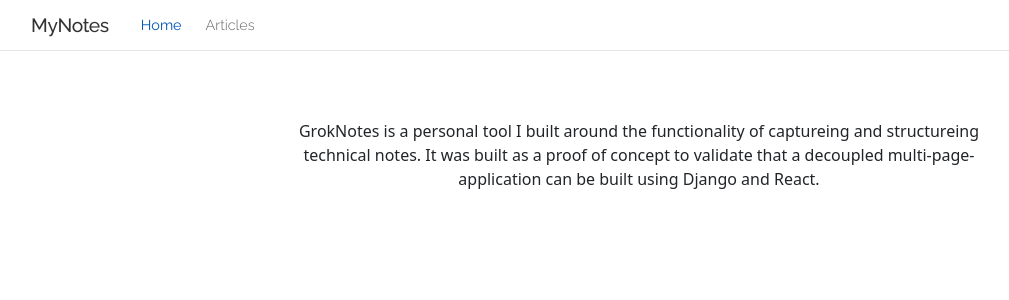
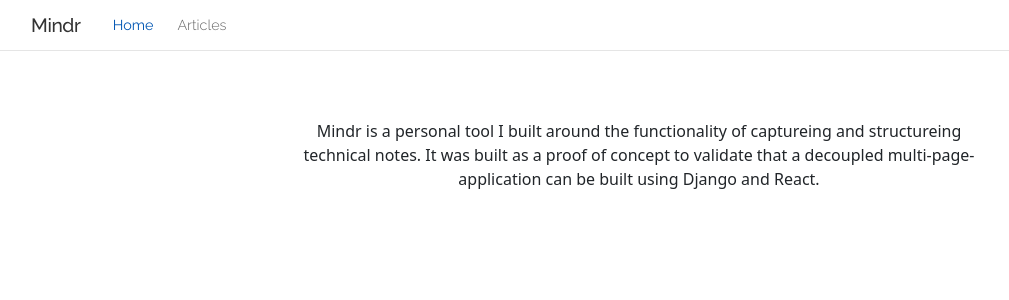
Before and after one commit to Kaetherine/Decoupled-Django-and-React, a React (Vite) app in the folder mysite_react/: page / in a window 1280 px wide. Shown: the top 300 px of the page, without its empty margins (1-1010 px from the left). Built offline with nearby package versions, Linux system fonts and the light colour scheme.

Commit message:
changed app name

```diff
--- a/mysite_react/src/components/Home.jsx
+++ b/mysite_react/src/components/Home.jsx
@@ -10,7 +10,7 @@
         <div>
           <div className="home-text-container">
             <p>
-            GrokNotes is a personal tool I built around the functionality
+            Mindr is a personal tool I built around the functionality
             of captureing and structureing technical notes. It was built as a proof of concept
             to validate that a decoupled multi-page-application can be built
             using Django and React.
--- a/mysite_react/src/components/Navbar.jsx
+++ b/mysite_react/src/components/Navbar.jsx
@@ -19,7 +19,7 @@
       <div className="navbar-container">
         {/* Logo/Brand */}
         <Link to="/" className="navbar-brand">
-          MyNotes
+          Mindr
         </Link>
 
         {/* Mobile Menu Button */}
```
